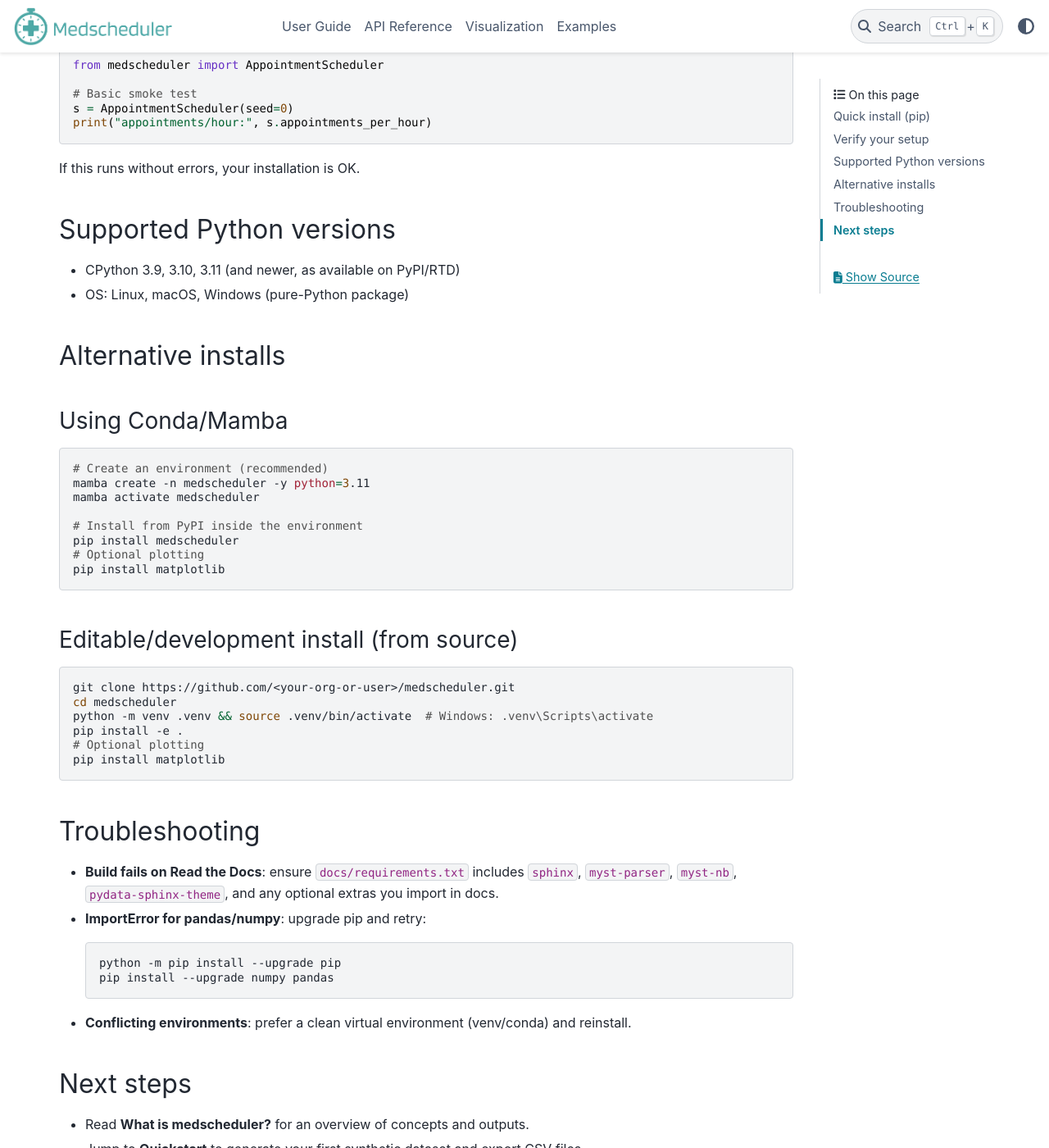
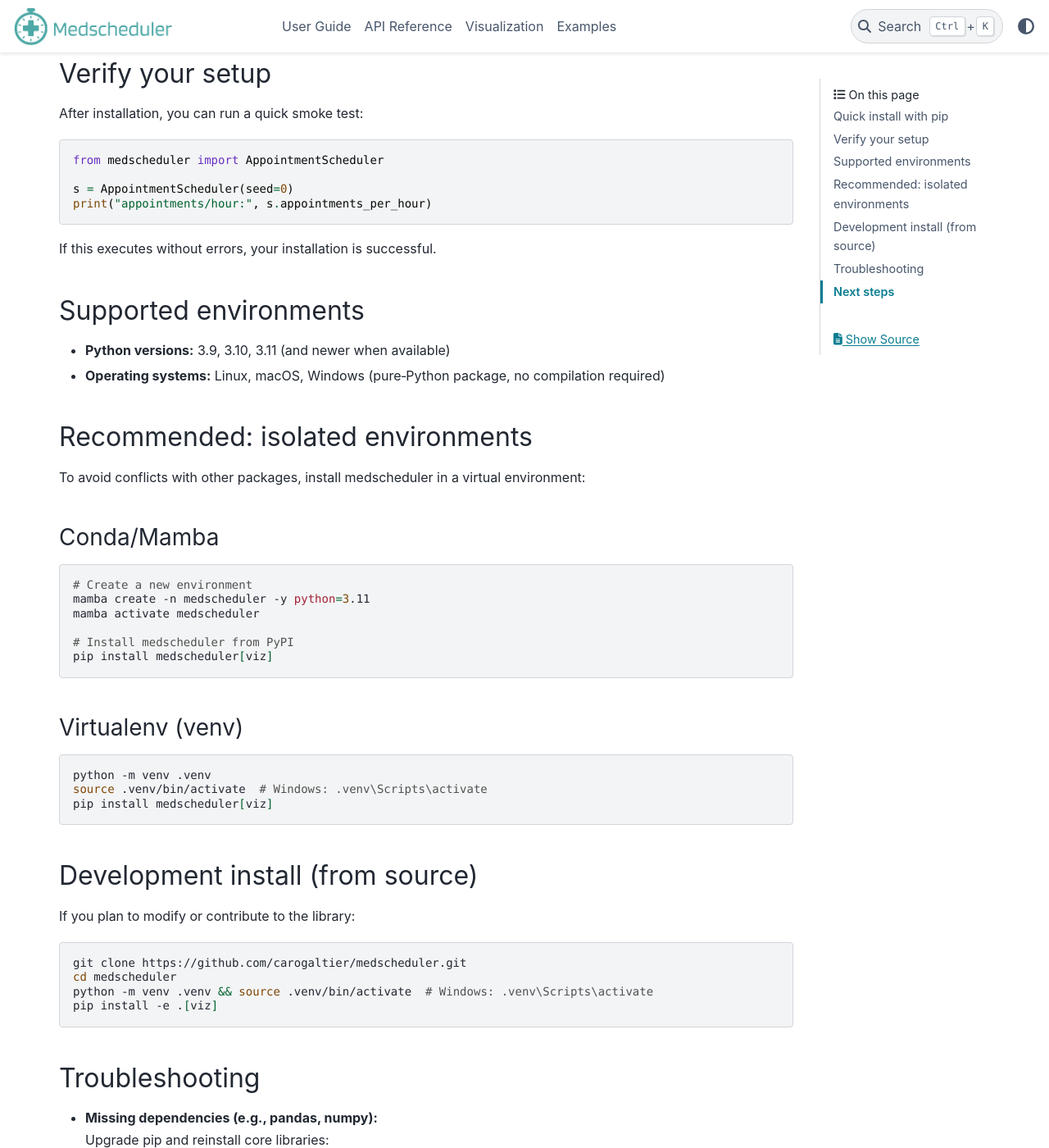
Before and after one commit to carogaltier/medscheduler, a Sphinx documentation site: the page built from docs/user-guide/installation.md, in a window 1280 px wide and 1400 px high, scrolled down 567 px. Shown: the whole window at 82% size. Built offline with Sphinx 7.4.7 and the PyData theme 0.15.4, drawn with Linux system fonts in a browser that asks for light colours; some of the changed text lies outside the part shown.

Commit message:
Update installation.md

````diff
--- a/docs/user-guide/installation.md
+++ b/docs/user-guide/installation.md
@@ -1,75 +1,88 @@
 # Installation
 
-`medscheduler` targets **Python 3.9+** and follows PEP 621 packaging. The library has a small set of core
-dependencies to keep installs lightweight. Optional visualization helpers require `matplotlib`.
+`medscheduler` targets **Python 3.9+** and follows PEP 621 packaging standards.
+The core package is lightweight, with minimal dependencies to ensure fast installation.
+Optional visualization helpers can be installed via the `[viz]` extra.
 
-## Quick install (pip)
+## Quick install with pip
+
+Install the core package from PyPI:
 
 ```bash
 pip install medscheduler
 ```
 
-To enable the optional plotting utilities:
+To include optional plotting utilities:
 
 ```bash
-pip install matplotlib
+pip install medscheduler[viz]
 ```
 
 ## Verify your setup
 
+After installation, you can run a quick smoke test:
+
 ```python
 from medscheduler import AppointmentScheduler
 
-# Basic smoke test
 s = AppointmentScheduler(seed=0)
 print("appointments/hour:", s.appointments_per_hour)
 ```
 
-If this runs without errors, your installation is OK.
+If this executes without errors, your installation is successful.
 
-## Supported Python versions
+## Supported environments
 
-- CPython 3.9, 3.10, 3.11 (and newer, as available on PyPI/RTD)
-- OS: Linux, macOS, Windows (pure-Python package)
+- **Python versions:** 3.9, 3.10, 3.11 (and newer when available)
+- **Operating systems:** Linux, macOS, Windows (pure‑Python package, no compilation required)
 
-## Alternative installs
+## Recommended: isolated environments
 
-### Using Conda/Mamba
+To avoid conflicts with other packages, install medscheduler in a virtual environment:
+
+### Conda/Mamba
 
 ```bash
-# Create an environment (recommended)
+# Create a new environment
 mamba create -n medscheduler -y python=3.11
 mamba activate medscheduler
 
-# Install from PyPI inside the environment
-pip install medscheduler
-# Optional plotting
-pip install matplotlib
+# Install medscheduler from PyPI
+pip install medscheduler[viz]
 ```
 
-### Editable/development install (from source)
+### Virtualenv (venv)
 
 ```bash
-git clone https://github.com/<your-org-or-user>/medscheduler.git
+python -m venv .venv
+source .venv/bin/activate  # Windows: .venv\Scripts\activate
+pip install medscheduler[viz]
+```
+
+## Development install (from source)
+
+If you plan to modify or contribute to the library:
+
+```bash
+git clone https://github.com/carogaltier/medscheduler.git
 cd medscheduler
 python -m venv .venv && source .venv/bin/activate  # Windows: .venv\Scripts\activate
-pip install -e .
-# Optional plotting
-pip install matplotlib
+pip install -e .[viz]
 ```
 
 ## Troubleshooting
 
-- **Build fails on Read the Docs**: ensure `docs/requirements.txt` includes `sphinx`, `myst-parser`,
-  `myst-nb`, `pydata-sphinx-theme`, and any optional extras you import in docs.
-- **ImportError for pandas/numpy**: upgrade pip and retry:
+- **Missing dependencies (e.g., pandas, numpy):**
+  Upgrade pip and reinstall core libraries:
   ```bash
   python -m pip install --upgrade pip
   pip install --upgrade numpy pandas
   ```
-- **Conflicting environments**: prefer a clean virtual environment (venv/conda) and reinstall.
+
+- **Conflicting environments:**
+  Always prefer a clean environment (`venv` or `conda`). Remove old installs before retrying.
 
 ## Next steps
 
-- Read **What is medscheduler?** for an overview of concepts and outputs.
+- Continue to **What is Medscheduler?** for an overview of concepts and outputs.
 - Jump to **Quickstart** to generate your first synthetic dataset and export CSV files.
````
